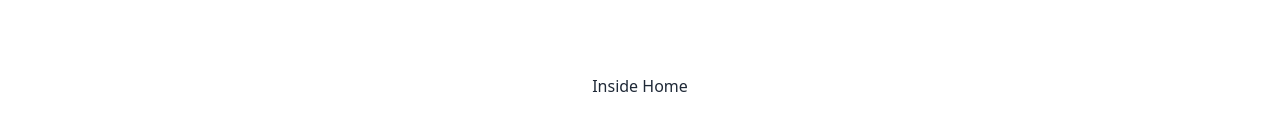
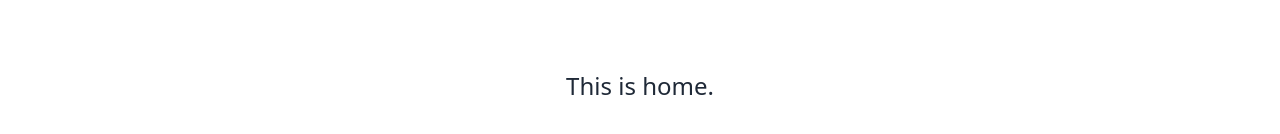
Before and after one commit to alalhosen/firebase-auth-concept, a React (Vite) app: page / in a window 1280 px wide. Shown: the part 382-516 px from the top of the page. Built offline with nearby package versions, Linux system fonts and the light colour scheme.

Commit message:
context use system

```diff
--- a/src/components/Home/Home.jsx
+++ b/src/components/Home/Home.jsx
@@ -1,12 +1,8 @@
-import { useState } from "react";
 
-const Home = (data) => {
-
-  console.log(data);
-  const [homeData, sethomeData]=useState("from home")
+const Home = () => {
   return (
     <div className="flex justify-center items-center h-screen">
-      {data.children}
+      <h3 className="text-2xl">This is home.</h3>
     </div>
   );
 };
--- a/src/components/InsideHome/InsideHome.jsx
+++ /dev/null
@@ -1,11 +0,0 @@
-import React from 'react';
-
-const InsideHome = () => {
-    return (
-        <div>
-          <h3>Inside Home</h3>
-        </div>
-    );
-};
-
-export default InsideHome;
--- a/src/main.jsx
+++ b/src/main.jsx
@@ -6,7 +6,6 @@ import Root from "./components/Root/Root.jsx";
 import Home from "./components/Home/Home.jsx";
 import Login from "./components/Login/Login.jsx";
 import Register from "./components/Register/Register.jsx";
-import InsideHome from "./components/InsideHome/InsideHome.jsx";
 
 const router = createBrowserRouter([
   {
@@ -17,7 +16,6 @@ const router = createBrowserRouter([
         path: "/",
         element: (
           <Home>
-            <InsideHome></InsideHome>
           </Home>
         ),
       },
```
Also changed, not shown: src/resourceFolder/context.txt.
